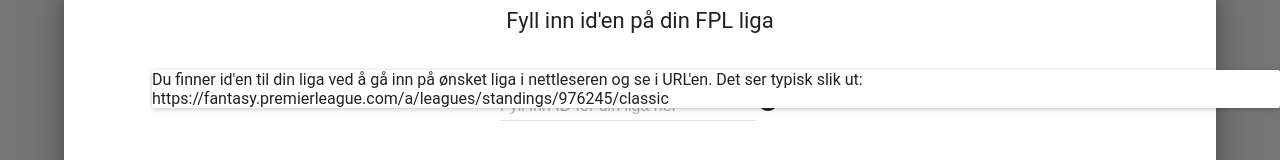
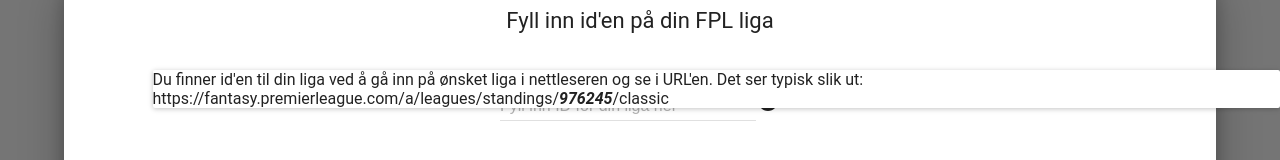
Before and after one commit to oysteinwaage/fpl17cup, a React (Create React App) app: page /transfers in a window 1280 px wide. Both pictures are taken after a click on the icon 768 px from the left and 407 px from the top of the page. Shown: the part 307-467 px from the top of the page. Built offline with nearby package versions, Linux system fonts and the light colour scheme.

Commit message:
uthevet ligaId i popover-tekst

```diff
--- a/src/App.js
+++ b/src/App.js
@@ -379,7 +379,7 @@ class App extends Component {
                                 onRequestClose={(event) => this.toggleShowLeagueIdInfo(event)}
                             >
                                 Du finner id'en til din liga ved å gå inn på ønsket liga i nettleseren og se i URL'en.
-                                Det ser typisk slik ut: https://fantasy.premierleague.com/a/leagues/standings/976245/classic
+                                Det ser typisk slik ut: https://fantasy.premierleague.com/a/leagues/standings/<a style={{fontStyle: 'italic', fontWeight: 'bold'}}>976245</a>/classic
                             </Popover>
                         </Dialog>
                     </MuiThemeProvider>
```
